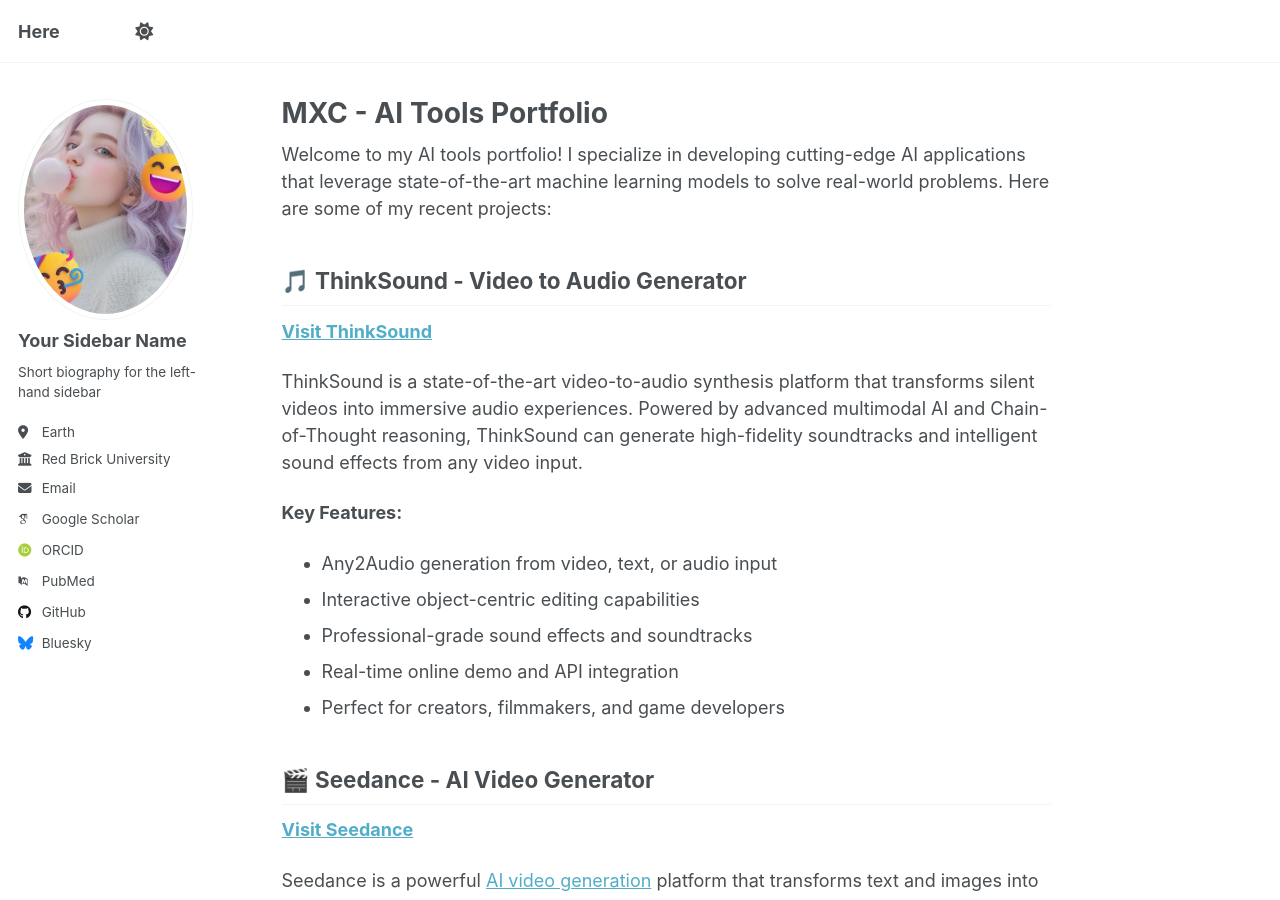
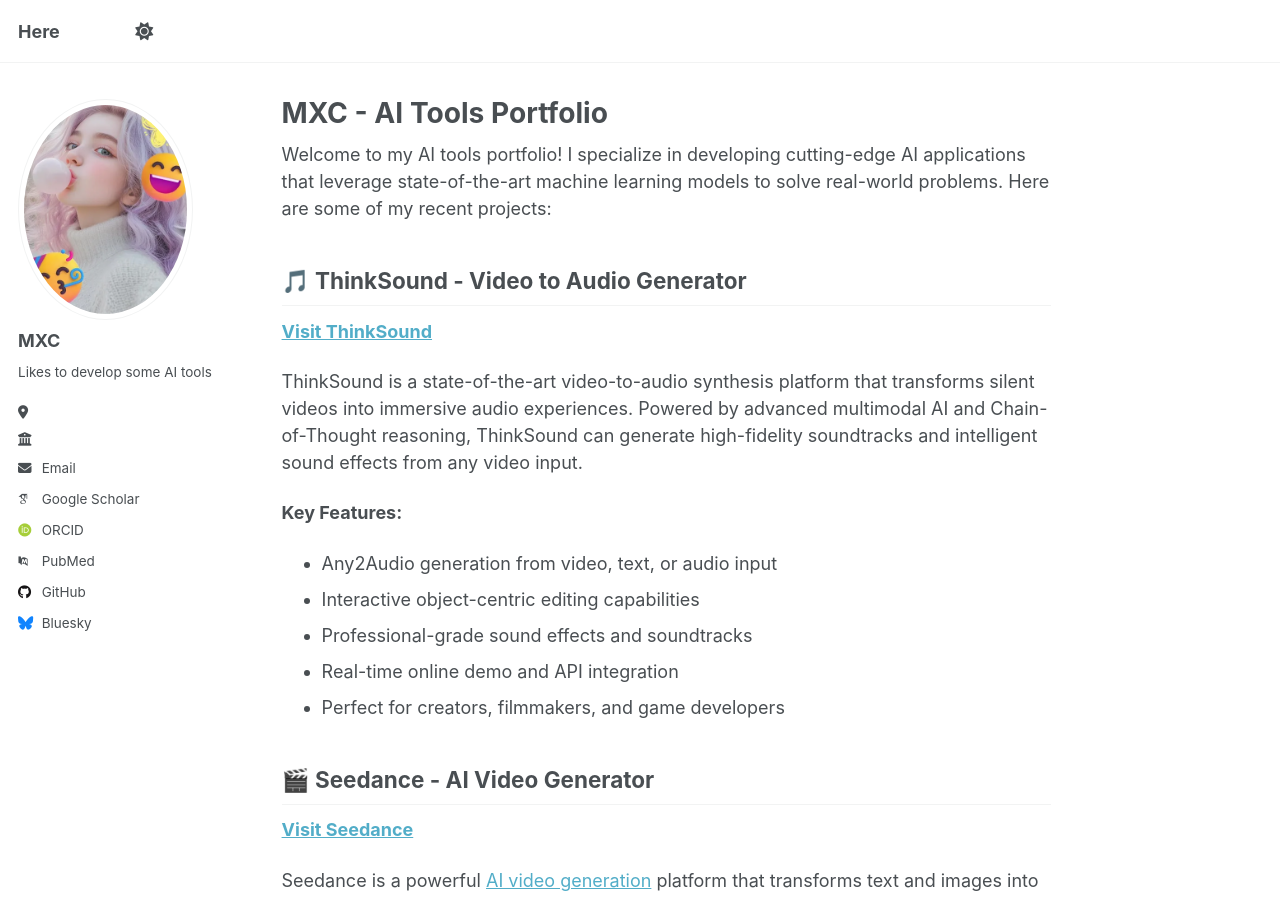
Before and after one commit to MrMengXC/mrmengxc.github.io, a Jekyll site: the page built from _pages/about.md, in a window 1280 px wide and 900 px high. Built offline with Jekyll 4.4.1, drawn with Linux system fonts in a browser that asks for light colours; some web fonts are replaced.

Commit message:
更新内容

```diff
--- a/_config.yml
+++ b/_config.yml
@@ -13,7 +13,7 @@ title                    : "Here"
 title_separator          : "-"
 name                     : &name "MXC"
 description              : &description "personal description"
-url                      : https://academicpages.github.io # the base hostname & protocol for your site e.g. "https://[your GitHub username].github.io" or if you already have some other page hosted on Github then use "https://[your GitHub username].github.io/[Your Repo Name]"
+url                      : https://github.com/MrMengXC # the base hostname & protocol for your site e.g. "https://[your GitHub username].github.io" or if you already have some other page hosted on Github then use "https://[your GitHub username].github.io/[Your Repo Name]"
 baseurl                  : "" # the subpath of your site, e.g. "/blog"
 repository               : "academicpages/academicpages.github.io"
 
@@ -23,11 +23,11 @@ repository               : "academicpages/academicpages.github.io"
 author:
   # Biographic information
   avatar           : "profile.png"
-  name             : "Your Sidebar Name"
+  name             : "MXC"
   pronouns         : # example: "she/her"
-  bio              : "Short biography for the left-hand sidebar"
-  location         : "Earth"
-  employer         : "Red Brick University"
+  bio              : "Likes to develop some AI tools"
+  location         : ""
+  employer         : ""
   uri              : # URL
   email            : "none@example.org"
 
```
